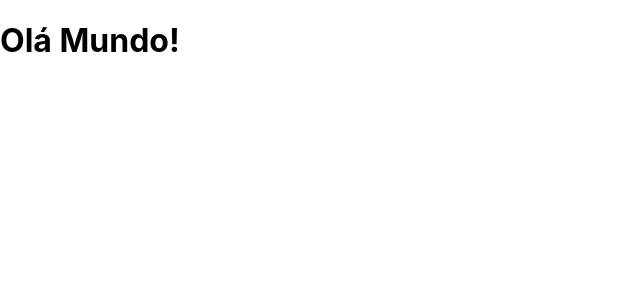
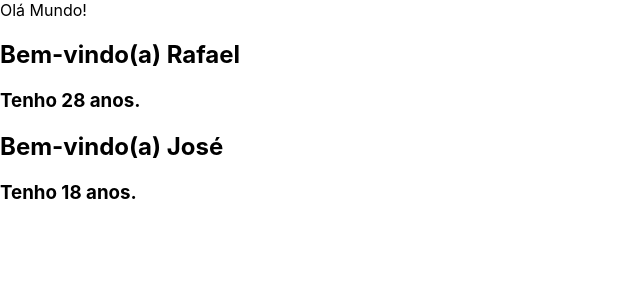
Before and after one commit to Milton-Rafael-da-Silva-Nunes/MeuSite, a React (Create React App) app: page / in a window 1280 px wide. Shown: the top 300 px of the page, without its empty margins (0-640 px from the left). Built offline with nearby package versions, Linux system fonts and the light colour scheme.

Commit message:
Trabalhando com PARAMTROS ou PROPS

```diff
--- a/src/App.js
+++ b/src/App.js
@@ -1,9 +1,20 @@
 import React from "react";
+
+const BemVindo = (props) => {
+    return (
+        <div>
+            <h2>Bem-vindo(a) {props.nome}</h2>
+            <h3>Tenho {props.idade} anos.</h3>
+        </div>
+    );
+}
 
 function App() {
     return (
         <div>
-            <h1>Olá Mundo!</h1>
+            Olá Mundo!
+            <BemVindo nome ="Rafael" idade="28"/>
+            <BemVindo nome ="José" idade="18"/>
         </div>
     );
 }
```
